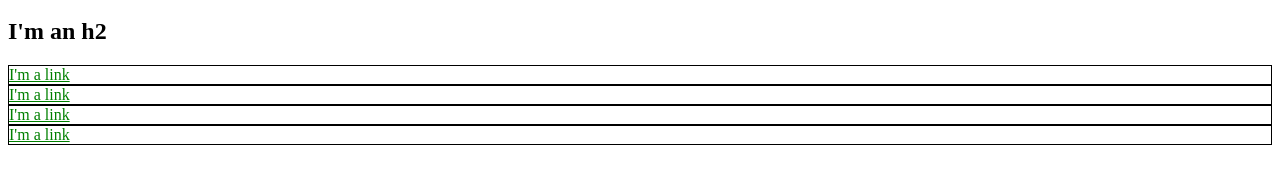
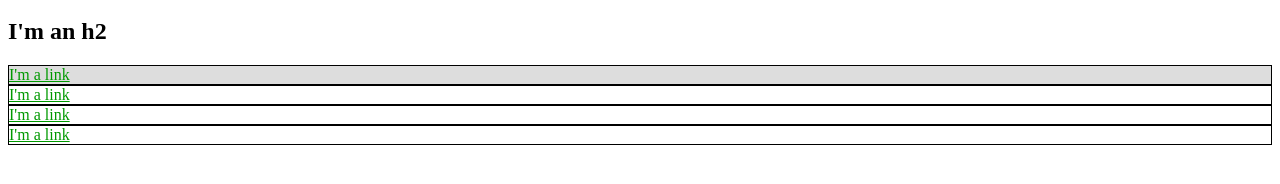
Before and after one commit to zkivenas/css_sample_website, a plain HTML site: page index.html in a window 1280 px wide. Shown: the part 136-320 px from the top of the page. Drawn offline with Linux system fonts and the light colour scheme.

Commit message:
Refactor css in style section of head

```diff
--- a/index.html
+++ b/index.html
@@ -4,34 +4,45 @@
     <title>Test Page: Don't Panic</title>
     <meta charset="utf-8">
     <style>
-
+      a {
+        color: #f00;
+      }
+      #exec-bio {
+        background-color: #ddd;
+      }
+      .bio-box {
+        border: 1px solid #000;
+      }
+      .bio-box a {
+        color: #090;
+      }
     </style>
   </head>
   <body>
     <h1>I'm an h1</h1>
     <ul>
       <li>
-        <a href="https://example.com/" style="color: red;">Link</a>
+        <a href="https://example.com/">Link</a>
       </li>
       <li>
-        <a href="https://example.com/" style="color: red;">Link</a>
+        <a href="https://example.com/">Link</a>
       </li>
       <li>
-        <a href="https://example.com/" style="color: red;">Link</a>
+        <a href="https://example.com/">Link</a>
       </li>
     </ul>
     <h2>I'm an h2</h2>
-    <div style="border: 1px solid black;">
-      <a href="https://example.com/" style="color: green;">I'm a link</a>
+    <div id="exec-bio" class="bio-box">
+      <a href="https://example.com/">I'm a link</a>
     </div>
-    <div style="border: 1px solid black;">
-      <a href="https://example.com/" style="color: green;">I'm a link</a>
+    <div class="bio-box">
+      <a href="https://example.com/">I'm a link</a>
     </div>
-    <div style="border: 1px solid black;">
-      <a href="https://example.com/" style="color: green;">I'm a link</a>
+    <div class="bio-box">
+      <a href="https://example.com/">I'm a link</a>
     </div>
-    <div style="border: 1px solid black;">
-      <a href="https://example.com/" style="color: green;">I'm a link</a>
+    <div class="bio-box">
+      <a href="https://example.com/">I'm a link</a>
     </div>
   </body>
 </html>
```
